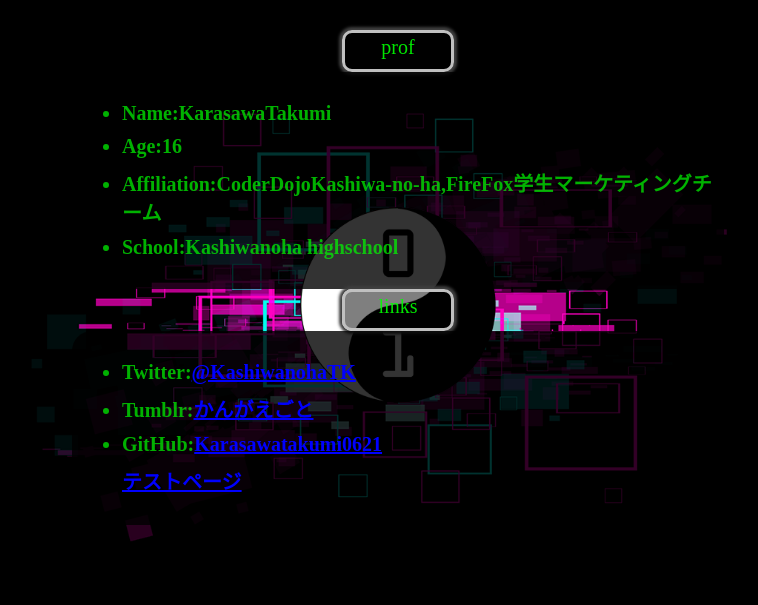
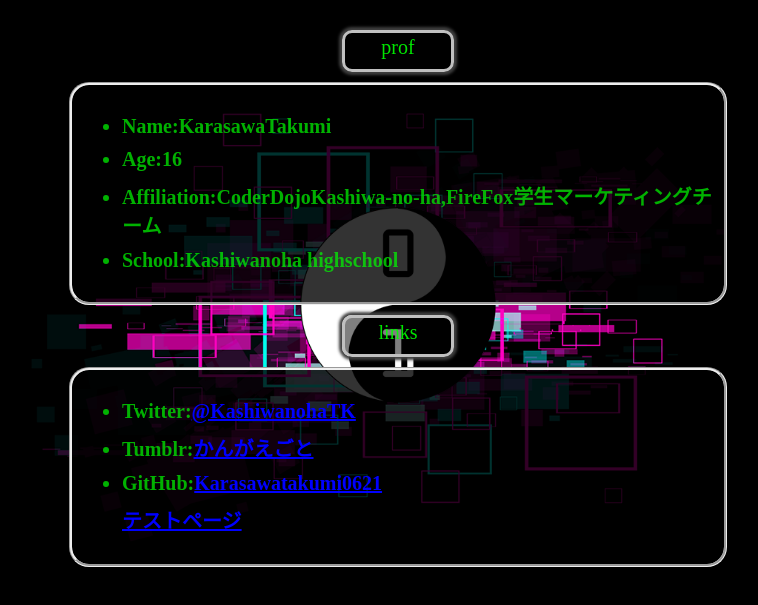
Before and after one commit to KarasawaTakumi0621/KarasawaTakumi0621.github.io, a plain HTML site: page index.html in a window 1280 px wide. Shown: the part 95-700 px from the top of the page, without its empty margins (242-1000 px from the left). Drawn offline with Linux system fonts and the light colour scheme; a web font is replaced by a local one.

Commit message:
枠をつけて間を開けた

```diff
--- a/style.css
+++ b/style.css
@@ -3,6 +3,8 @@
   src:url("fonts/shincomic.otf");
   font-family: 'Hannari';
   src: url("fonts/Hannari.otf");
+  font-family: 'dot';
+  src: url("fonts/elisab10.fnt");
 }
 html{
   min-height: 100%;
@@ -30,6 +32,7 @@ h1{
   background-color: rgba(0, 0, 0, 0.5);
   text-align: center;
   margin: 0px auto;
+  margin-top: 10px;
   width: 100px;
   height: 30px;
   border-radius: 10px;
@@ -61,10 +64,12 @@ h1{
   color: rgba(0, 254, 0, 0.7);;
   font-size: 20px;
   margin-left: auto;
+  margin-top: 10px;
   margin-right: auto;
   width: 50%;
   height: 50%;
   border-radius: 20px;
+  border-style: groove;
 }
 ul.margin li{
   margin-bottom: 10px;
```
Also changed, not shown: 1 other file.
